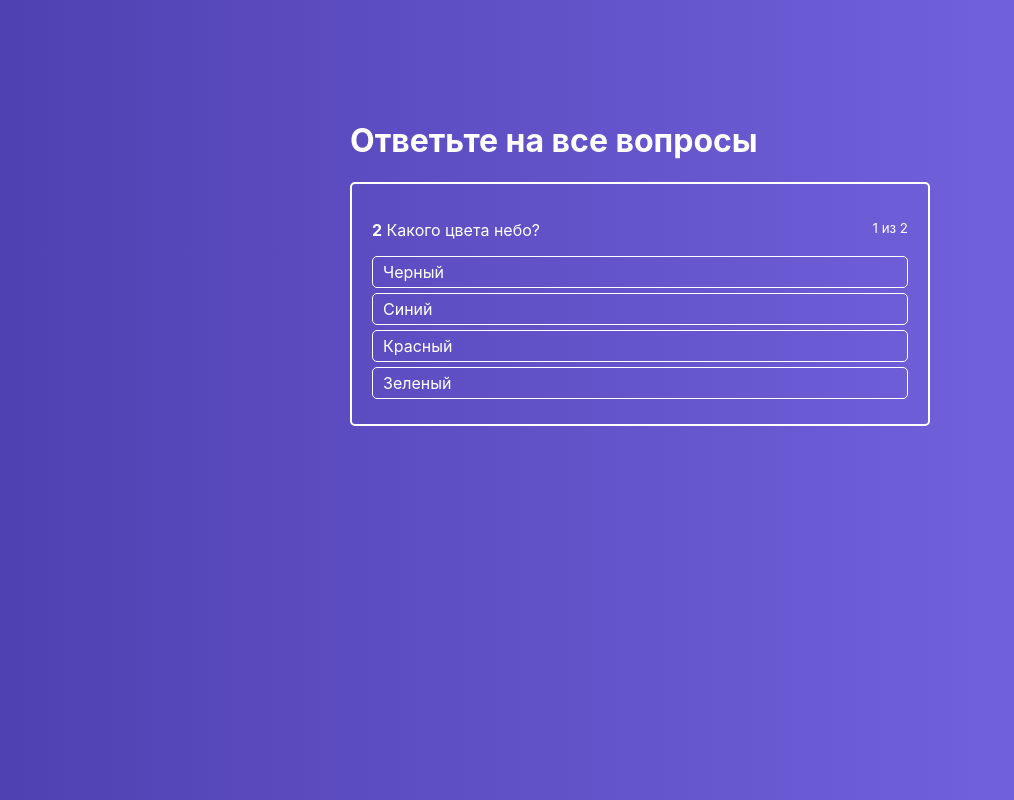
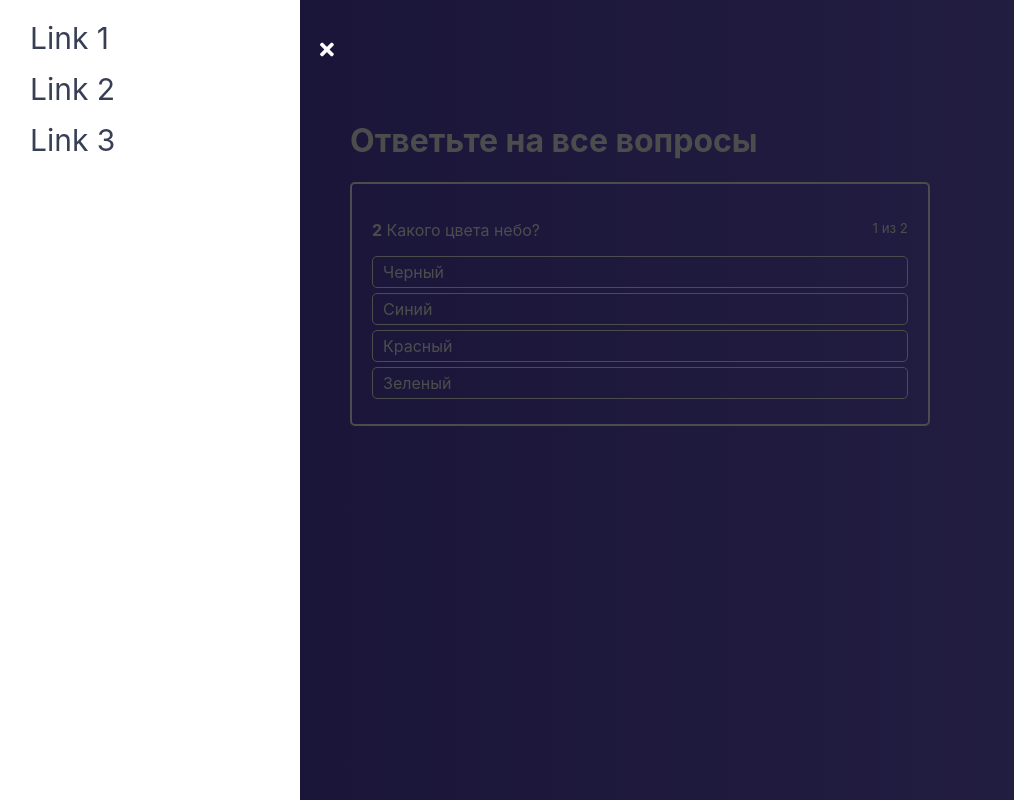
Before and after one commit to hellovadim/quiz, a React (Create React App) app: page / in a window 1280 px wide. Shown: the whole page, without its empty margins (0-1014 px from the left). Built offline with nearby package versions, Linux system fonts and the light colour scheme.

Commit message:
добавил тоггл меню

```diff
--- a/src/Hoc/Layout/Layout.jsx
+++ b/src/Hoc/Layout/Layout.jsx
@@ -1,12 +1,32 @@
 import { Component } from "react";
+import MenuToggle from "../../components/Navigation/MenuToggle/MenuToggle";
+import Drawer from "../../components/Navigation/Drawer/Drawer";
 
-
-import styles from './Layout.module.css';
+import styles from "./Layout.module.css";
 
 class Layout extends Component {
+  state = {
+    menu: false,
+  };
+
+  toggleMenuHandler = () => {
+    this.setState({
+      menu: !this.state.menu,
+    });
+  };
+  menuCloseHandler = () => {
+    this.setState({
+      menu: false
+    })
+  }
   render() {
     return (
       <div className={styles.Layout}>
+        <MenuToggle
+          onToggle={this.toggleMenuHandler}
+          isOpen={this.state.menu}
+        />
+        <Drawer isOpen={this.state.menu} onClose={this.menuCloseHandler} />
         <main className={styles.Layout}>{this.props.children}</main>
       </div>
     );
--- /dev/null
+++ b/src/components/Navigation/Drawer/Drawer.jsx
@@ -0,0 +1,36 @@
+import { Component } from "react";
+import styles from "./Drawer.module.css";
+import BackDrop from "../../UI/BackDrop/BackDrop";
+
+const links = [1, 2, 3];
+
+class Drawer extends Component {
+  renderLinks() {
+    return links.map((link, index) => {
+      return (
+        <li key={index}>
+          <a href="!#">Link {link}</a>
+        </li>
+      );
+    });
+  }
+
+  render() {
+    const cls = [styles.Drawer];
+
+    if (this.props.isOpen) {
+      cls.push(styles.close);
+    }
+    return (
+      <>
+      <nav className={cls.join(" ")}>
+        <ul>{this.renderLinks()}</ul>
+      </nav>
+      {!this.props.isOpen ? <BackDrop onClick={this.props.onClose}/> : null}
+
+      </>
+    );
+  }
+}
+
+export default Drawer;
--- /dev/null
+++ b/src/components/Navigation/Drawer/Drawer.module.css
@@ -0,0 +1,41 @@
+.Drawer {
+    position: fixed;
+    left: 0;
+    top: 0;
+    bottom: 0;
+    width: 80%;
+    max-width: 300px;
+    padding: 20px 10px;
+    box-sizing: border-box;
+    background: #fff;
+    z-index: 90;
+    transform: translateX(0px);
+    transition: transform .22s ease-in;
+}
+
+.Drawer.close{
+    transform: translatex(-300px);
+}
+.Drawer ul{
+    list-style-type: none;
+    margin: 0;
+    padding: 0;
+
+}
+.Drawer ul li {
+    margin-bottom: 15px;
+}
+.Drawer ul li a {
+    color: #363f54;
+    font-size: 30px;
+    text-decoration: none;
+    background-color: #fff;
+    position: relative;
+    padding: 0 20px 10px 20px;
+    transition: opacity .3s;
+
+}
+.Drawer ul li a:hover, .active {
+    opacity: 0.7;
+
+}
--- /dev/null
+++ b/src/components/Navigation/MenuToggle/MenuToggle.jsx
@@ -0,0 +1,14 @@
+import styles from "./MenuToggle.module.css";
+
+const MenuToggle = (props) => {
+  const cls = [styles.MenuToggle, "fa"];
+  if (props.isOpen) {
+    cls.push("fa-bars");
+    cls.push(styles.open);
+  } else {
+    cls.push(" fa-times");
+  }
+  return <i className={cls.join(" ")} onClick={() => props.onToggle()}></i>;
+};
+
+export default MenuToggle;
--- /dev/null
+++ b/src/components/Navigation/MenuToggle/MenuToggle.module.css
@@ -0,0 +1,19 @@
+.MenuToggle {
+    position: fixed;
+    top: 40px;
+
+    font-size: 20px;
+    cursor: pointer;
+    color: #fff;
+    transition: opacity, left .22s ease-in;
+    z-index: 100;
+    left: 320px;
+}
+
+.MenuToggle:hover {
+    opacity: .7;
+}
+
+.MenuToggle.open {
+    left: 40px;
+}
--- /dev/null
+++ b/src/components/UI/BackDrop/BackDrop.jsx
@@ -0,0 +1,5 @@
+import styles from './BackDrop.module.css';
+
+const BackDrop = props => <div className={styles.BackDrop} onClick={props.onClick}></div>
+
+export default BackDrop;
--- /dev/null
+++ b/src/components/UI/BackDrop/BackDrop.module.css
@@ -0,0 +1,10 @@
+.BackDrop {
+    z-index: 50;
+    background: rgba(0, 0, 0, .7);
+    position: fixed;
+    top: 0;
+    left: 0;
+    bottom: 0;
+    right: 0;
+
+}
```
